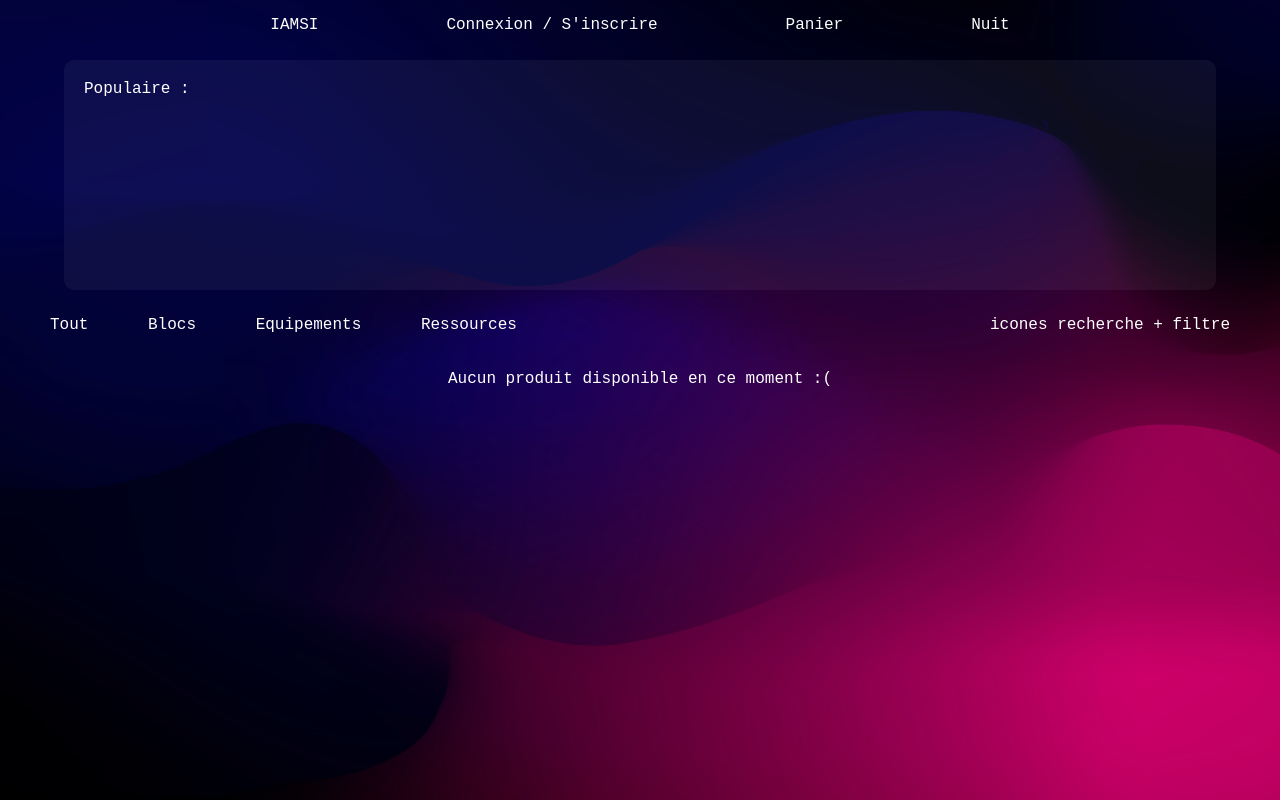
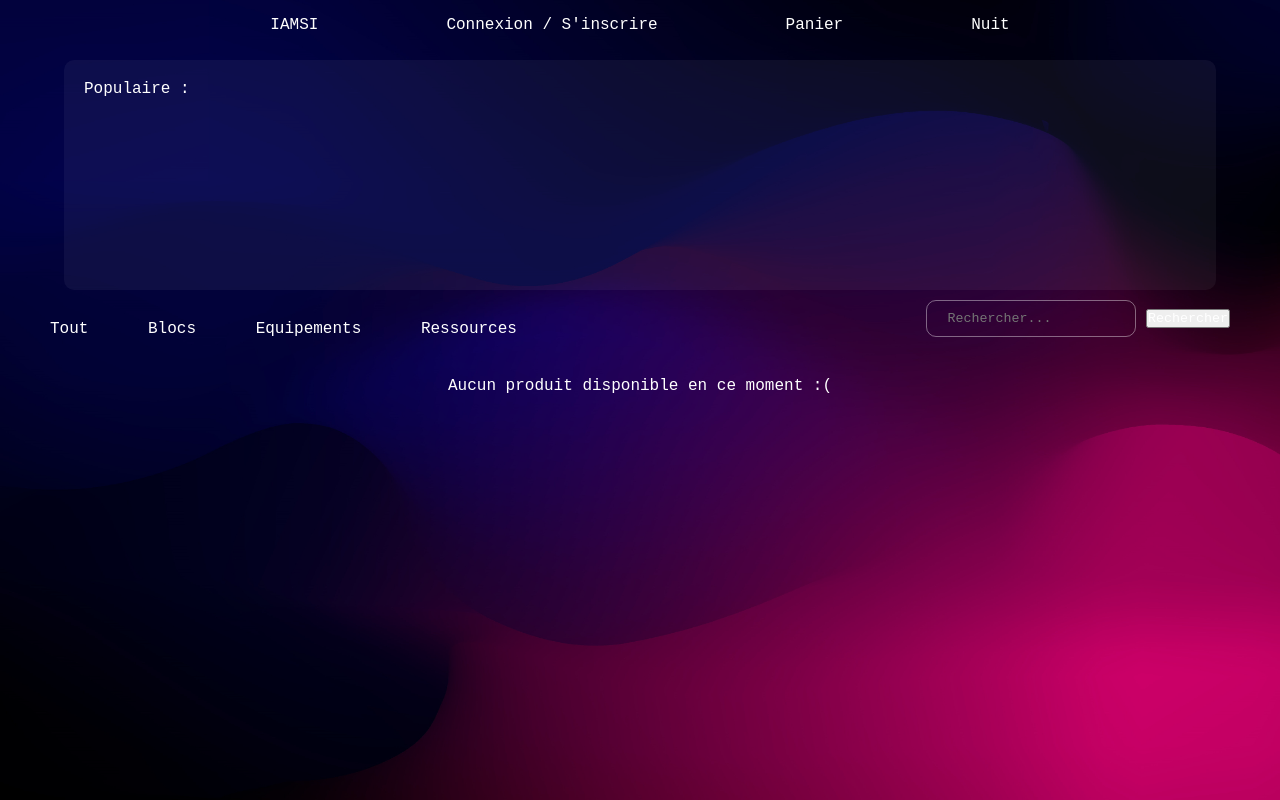
Before and after one commit to MikaChueWaye/IAMSI, a Symfony app: template templates/shop/shop.html.twig in a window 1280 px wide. Run offline with Twig, Linux system fonts and the light colour scheme; the template is opened without the code that fills it, so the values that code supplies are empty; some libraries are stand-ins or nearby versions.

Commit message:
Ajout du champ de recherche dans la page d'acceuil

```diff
--- a/templates/shop/shop.html.twig
+++ b/templates/shop/shop.html.twig
@@ -19,7 +19,12 @@
                 <a>Ressources</a>
             </div>
             <div>
-                <p>icones recherche + filtre</p>
+                <form class="card" method="post" action="{{ path("searchProduct") }}">
+                    <label>
+                        <input type="text" name="searchTerm" placeholder="Rechercher...">
+                    </label>
+                    <button type="submit" id="search-button">Rechercher</button>
+                </form>
             </div>
         </div>
         <div id="shop-content">
```
Also changed, not shown: src/Controller/ProductController.php (+8 -0 lines), src/Repository/ProductRepository.php (+10 -0 lines).
